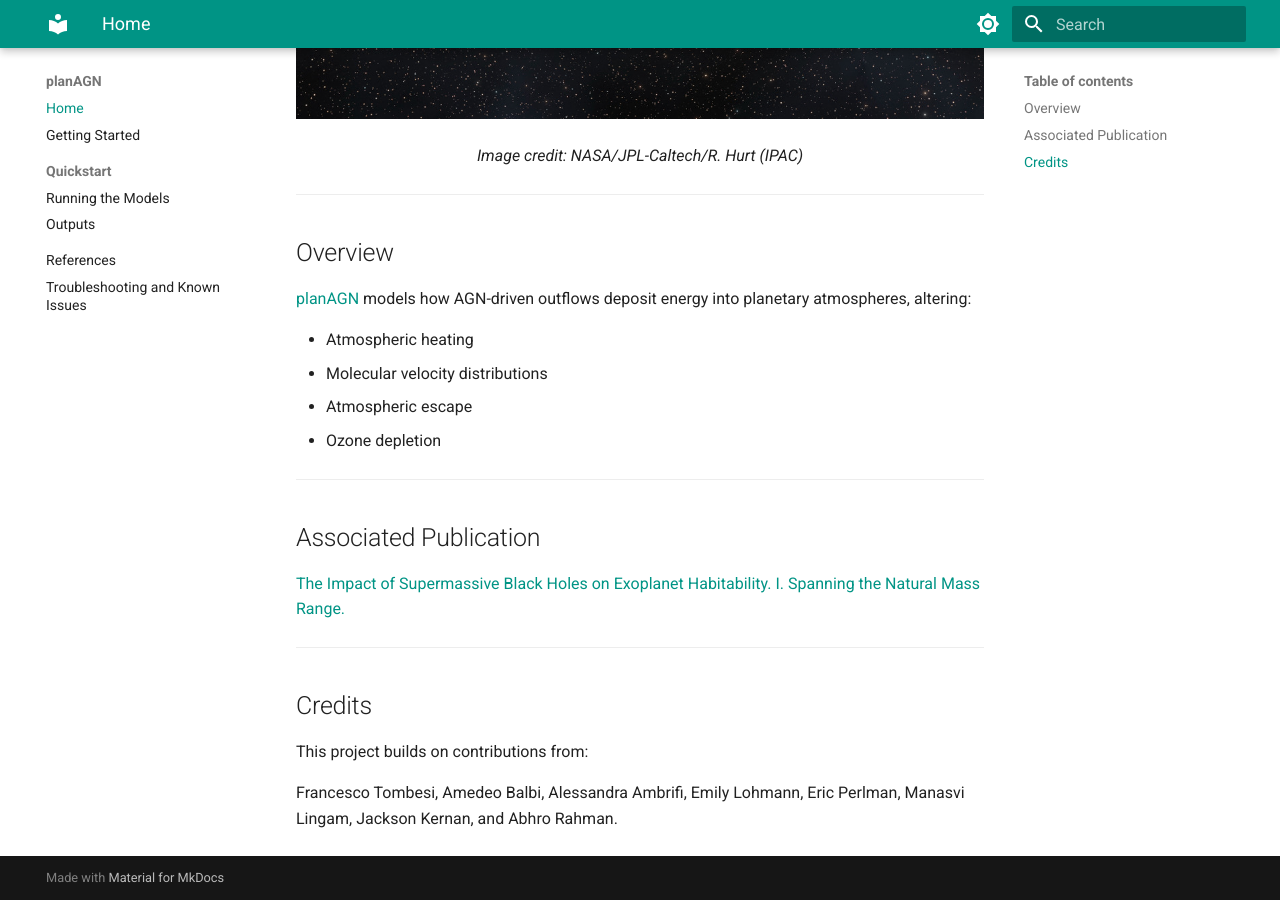
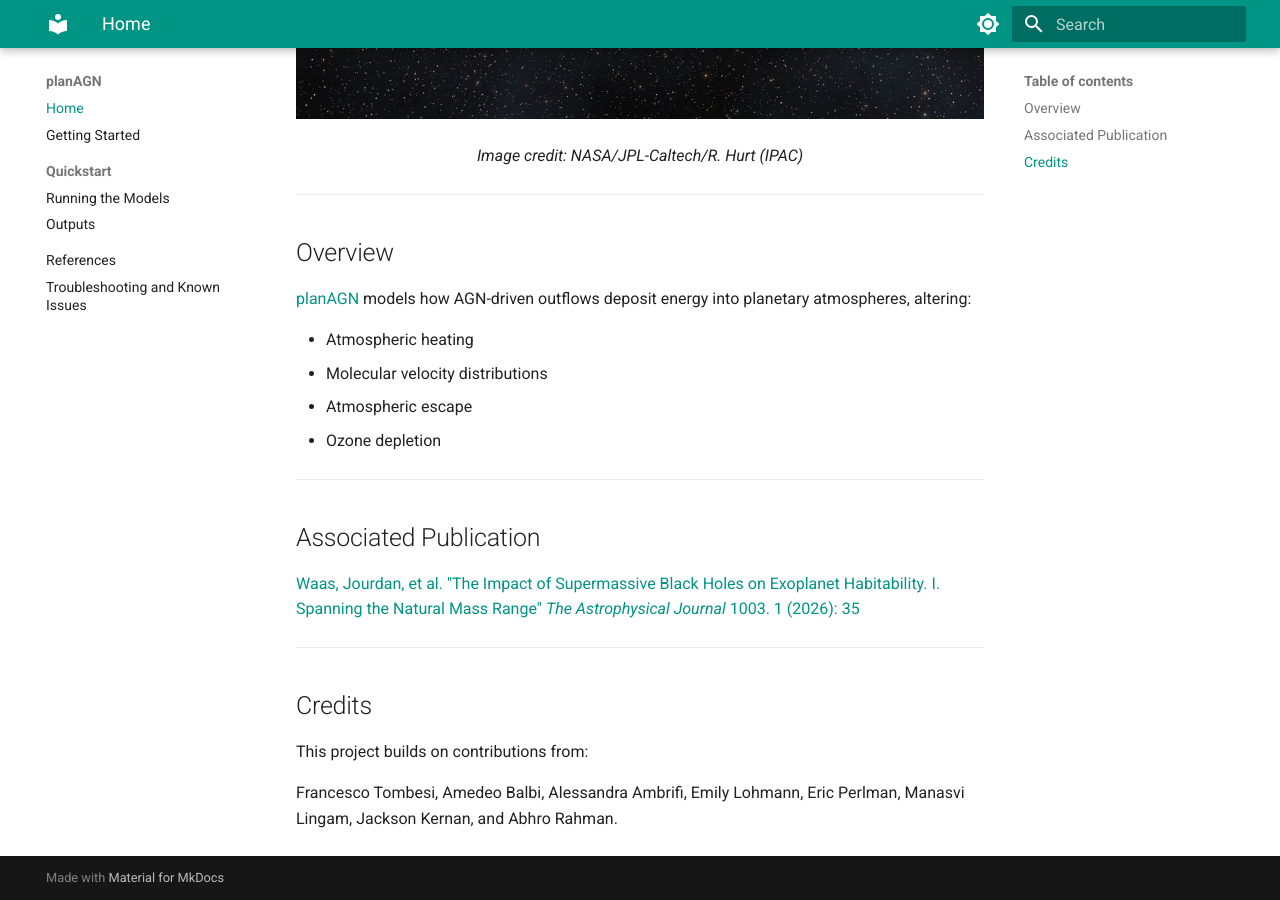
Before and after one commit to jourdanwaas/planAGN, an MkDocs documentation site: the page built from docs/docs/index.md, in a window 1280 px wide and 900 px high, scrolled down 556 px. Built offline with MkDocs 1.6.1 and Material for MkDocs 9.7.7, drawn with Linux system fonts in a browser that asks for light colours.

Commit message:
updated publ. ref

```diff
--- a/docs/docs/index.md
+++ b/docs/docs/index.md
@@ -1,4 +1,4 @@
-# planAGN (*planets near AGN*)
+# planAGN: *planets near AGN*
 
 A computational framework for modeling the impact of AGN-driven outflows on planetary atmospheres.
 
@@ -27,7 +27,7 @@ A computational framework for modeling the impact of AGN-driven outflows on plan
 
 ## Associated Publication
 
-[The Impact of Supermassive Black Holes on Exoplanet Habitability. I. Spanning the Natural Mass Range.](https://iopscience.iop.org/article/10.3847/1538-4357/ae5e6f)
+[Waas, Jourdan, et al. "The Impact of Supermassive Black Holes on Exoplanet Habitability. I. Spanning the Natural Mass Range" *The Astrophysical Journal* 1003. 1 (2026): 35](https://iopscience.iop.org/article/10.3847/1538-4357/ae5e6f)
 
 ---
 
```
